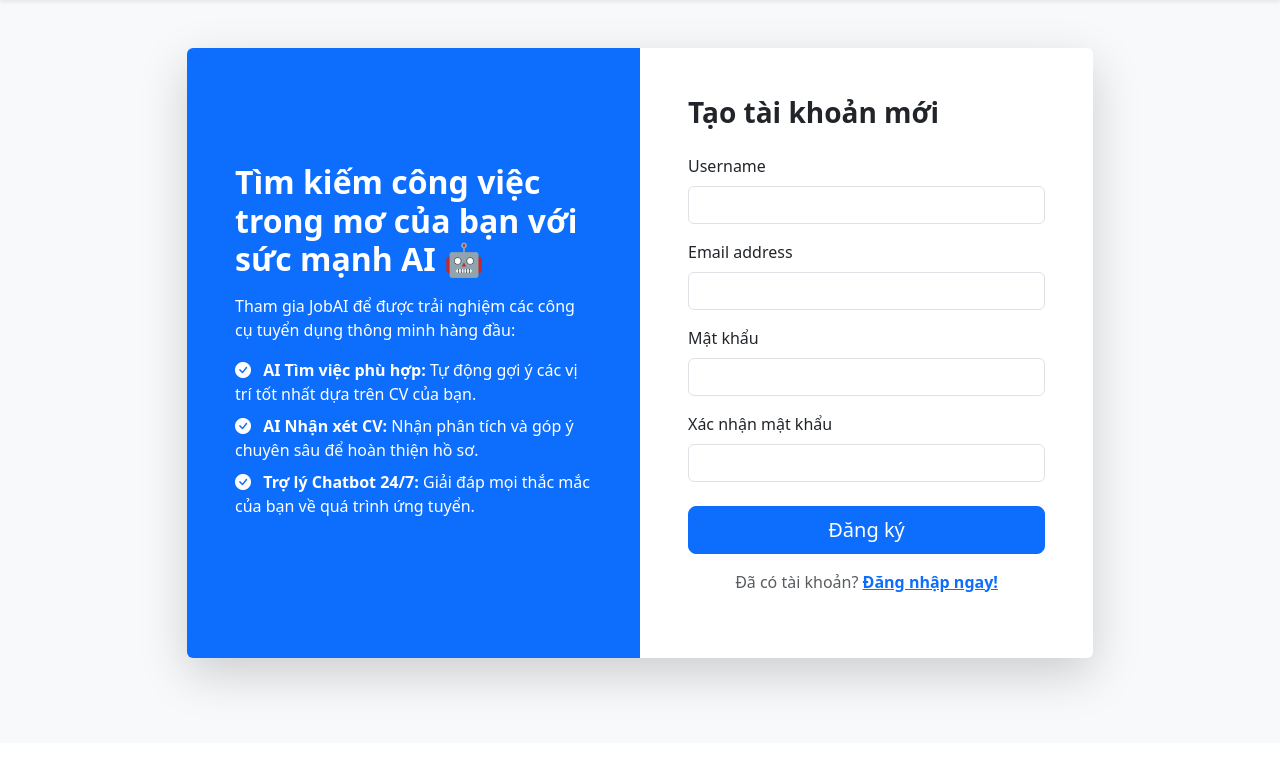
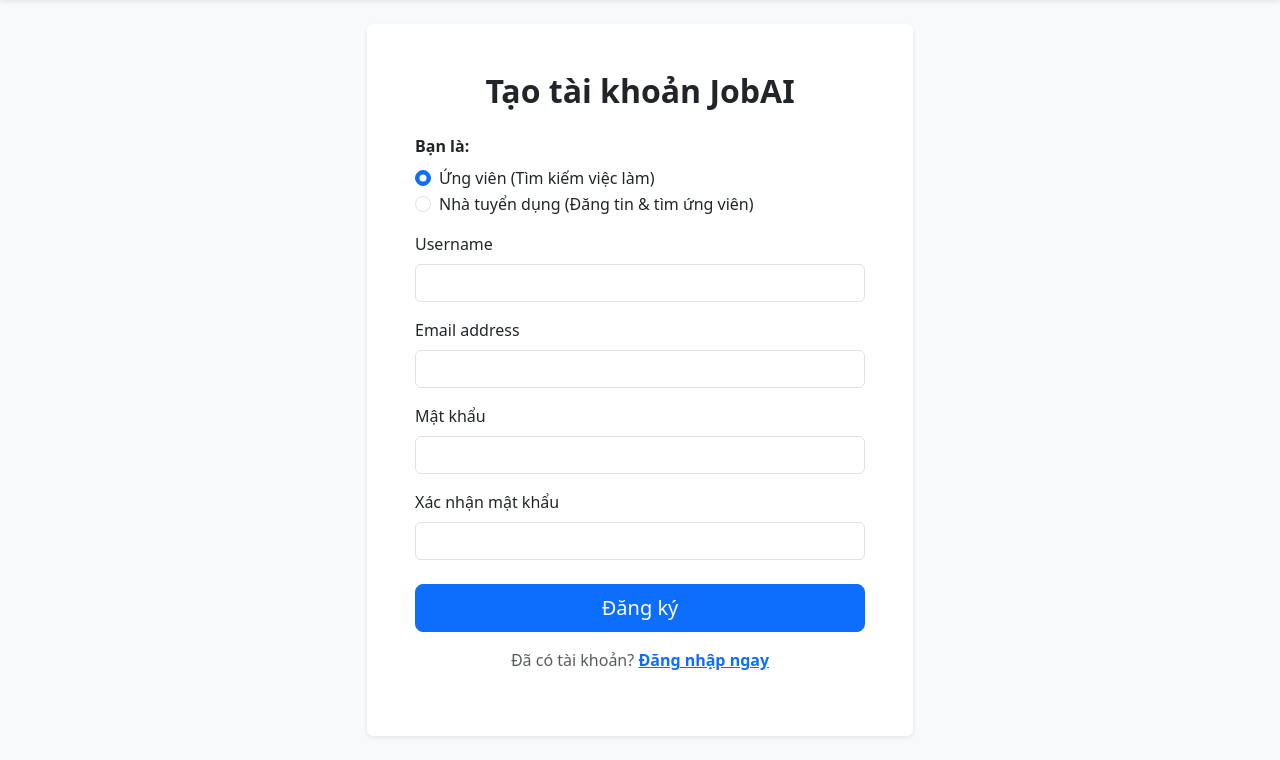
Before and after one commit to 030238220081-ship-it/Web_Tuyen_Dung, a Django app: page /register/ in a window 1280 px wide. Shown: the part 57-817 px from the top of the page. Before the commit the page ends 757 px from the top, so only its background shows below. Run offline with Django 5.2, Linux system fonts and the light colour scheme.

Commit message:
Fix user registration flow

```diff
--- a/recruitment/templates/registration/register.html
+++ b/recruitment/templates/registration/register.html
@@ -1,42 +1,48 @@
 {% extends 'recruitment/base.html' %}
-{% block title %}Tạo tài khoản mới{% endblock %}
+{% block title %}Đăng ký tài khoản{% endblock %}
 
 {% block content %}
-<div class="container mt-5">
-    <div class="row align-items-center justify-content-center">
-        <div class="col-lg-10">
-            <div class="card shadow-lg border-0">
-                <div class="card-body p-0">
-                    <div class="row g-0">
-                        <div class="col-lg-6 d-none d-lg-flex flex-column justify-content-center p-5 bg-primary text-white rounded-start">
-                            <h2 class="fw-bold mb-3">Tìm kiếm công việc trong mơ của bạn với sức mạnh AI 🤖</h2>
-                            <p>Tham gia JobAI để được trải nghiệm các công cụ tuyển dụng thông minh hàng đầu:</p>
-                            <ul class="list-unstyled">
-                                <li class="mb-2"><i class="bi bi-check-circle-fill me-2"></i> <strong>AI Tìm việc phù hợp:</strong> Tự động gợi ý các vị trí tốt nhất dựa trên CV của bạn.</li>
-                                <li class="mb-2"><i class="bi bi-check-circle-fill me-2"></i> <strong>AI Nhận xét CV:</strong> Nhận phân tích và góp ý chuyên sâu để hoàn thiện hồ sơ.</li>
-                                <li class="mb-2"><i class="bi bi-check-circle-fill me-2"></i> <strong>Trợ lý Chatbot 24/7:</strong> Giải đáp mọi thắc mắc của bạn về quá trình ứng tuyển.</li>
-                            </ul>
-                        </div>
-
-                        <div class="col-lg-6 p-5">
-                            <h3 class="fw-bold mb-4">Tạo tài khoản mới</h3>
+<div class="row justify-content-center">
+    <div class="col-lg-6">
+        <div class="card shadow-sm border-0">
+            <div class="card-body p-5">
+                <h2 class="card-title text-center fw-bold mb-4">Tạo tài khoản JobAI</h2>
                 <form method="post">
                     {% csrf_token %}
+
+                    {% if form.non_field_errors %}
+                        <div class="alert alert-danger">
+                            {% for error in form.non_field_errors %}{{ error }}{% endfor %}
+                        </div>
+                    {% endif %}
+
+                    <div class="mb-3">
+                        <label class="form-label fw-bold">Bạn là:</label>
+                        <div class="form-check">
+                            <input class="form-check-input" type="radio" name="user_type" id="candidate" value="candidate" checked>
+                            <label class="form-check-label" for="candidate">
+                                Ứng viên (Tìm kiếm việc làm)
+                            </label>
+                        </div>
+                        <div class="form-check">
+                            <input class="form-check-input" type="radio" name="user_type" id="recruiter" value="recruiter">
+                            <label class="form-check-label" for="recruiter">
+                                Nhà tuyển dụng (Đăng tin & tìm ứng viên)
+                            </label>
+                        </div>
+                    </div>
 
                     {% for field in form %}
                     <div class="mb-3">
                         <label for="{{ field.id_for_label }}" class="form-label">{{ field.label }}</label>
-                                    {{ field }} {% if field.help_text %}
+                        {{ field }}
+                        {% if field.help_text %}
                             <div class="form-text">{{ field.help_text|safe }}</div>
                         {% endif %}
                         {% for error in field.errors %}
-                                        <div class="invalid-feedback d-block">{{ error }}</div>
+                            <div class="text-danger small">{{ error }}</div>
                         {% endfor %}
                     </div>
-                                {% endfor %}
-
-                                {% for error in form.non_field_errors %}
-                                <div class="alert alert-danger">{{ error }}</div>
                     {% endfor %}
 
                     <div class="d-grid mt-4">
@@ -44,10 +50,7 @@
                     </div>
                 </form>
                 <div class="text-center mt-3">
-                                <p class="text-muted">Đã có tài khoản? <a href="{% url 'login' %}" class="fw-bold">Đăng nhập ngay!</a></p>
-                            </div>
-                        </div>
-                    </div>
+                    <p class="text-muted">Đã có tài khoản? <a href="{% url 'login' %}" class="fw-bold">Đăng nhập ngay</a></p>
                 </div>
             </div>
         </div>
--- a/recruitment/views.py
+++ b/recruitment/views.py
@@ -249,14 +249,32 @@
 
 class RegisterView(generic.CreateView):
     form_class = CustomUserCreationForm
-    success_url = reverse_lazy('job_list')
     template_name = 'registration/register.html'
 
+    # URL để chuyển hướng sau khi đăng ký thành công
+    def get_success_url(self):
+        # Sau khi đăng ký, đưa họ đến trang đăng nhập để họ làm quen
+        return reverse_lazy('login')
+
     def form_valid(self, form):
+        # Lấy user_type từ các nút radio trên form
+        user_type = self.request.POST.get('user_type')
+
+        # Kiểm tra xem người dùng đã chọn user_type chưa
+        if not user_type:
+            form.add_error(None, 'Vui lòng chọn loại tài khoản (Ứng viên hoặc Nhà tuyển dụng).')
+            return self.form_invalid(form)
+
+        # Lưu người dùng vào database với user_type đã chọn
         user = form.save(commit=False)
-        user.user_type = 'candidate'
+        user.user_type = user_type
+        user.set_password(form.cleaned_data["password"]) # Mã hóa mật khẩu
         user.save()
-        login(self.request, user)
+
+        # Tự động tạo một Profile trống cho người dùng mới
+        Profile.objects.create(user=user)
+
+        messages.success(self.request, 'Tài khoản đã được tạo thành công! Vui lòng đăng nhập.')
         return redirect(self.get_success_url())
 
 @login_required
```
Lines whose indentation alone changed are shown as unchanged.
